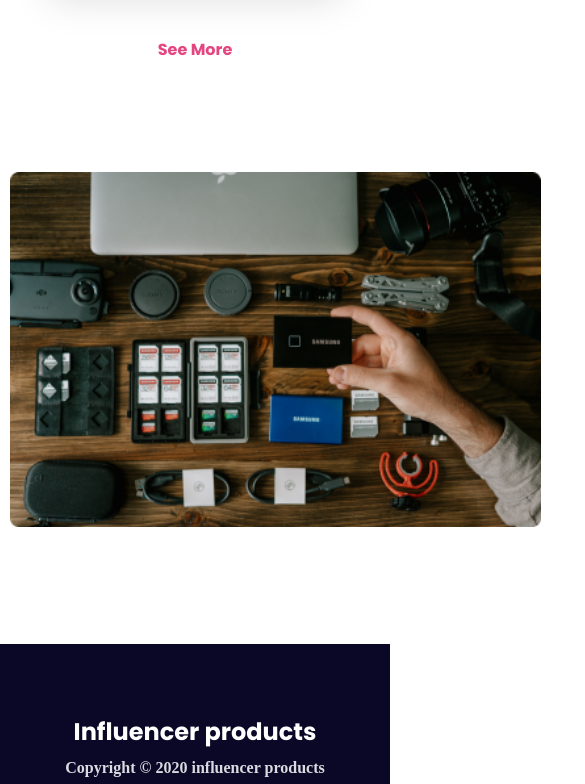
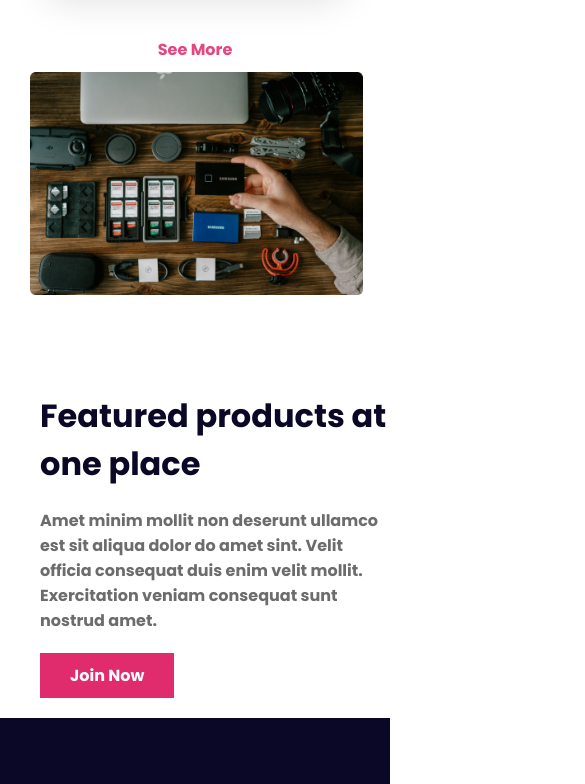
Before and after one commit to itzmenajmul/influencer-gear, a plain HTML site: page index.html in a window 390 px wide. Shown: the part 5941-6725 px from the top of the page, 585 px wide, since content can reach past the window. Drawn offline with Linux system fonts and the light colour scheme.

Commit message:
yeahu finally done feauture section responsive and done site all things

```diff
--- a/styles/responsive.css
+++ b/styles/responsive.css
@@ -1,7 +1,8 @@
 /* medium device */
 @media screen and (max-width: 992px){
     .nav-container,
-    .banner-container{
+    .banner-container,
+    .feature-container{
         flex-direction: column;
       }
 
@@ -18,13 +19,20 @@
         width: 100%;
         height: 100%;
       }
+
+      .feature-container {
+        width: 100%;
+        margin: 0 20px;
+      }
+
 }
 
 /* small device */
 @media screen and (max-width: 576px){
     .nav-container,
     .banner-container,
-    .sponsor-container{
+    .sponsor-container,
+    .feature-container{
         flex-direction: column;
       }
 
@@ -56,6 +64,11 @@
         height: 100%;
       }
 
+      .feature-container {
+        width: 100%;
+        margin: 0 20px;
+      }
+
 
 }
 
--- a/styles/style.css
+++ b/styles/style.css
@@ -296,5 +296,3 @@
     width: 20px;
     height: 20px;
   }
-
-  /* footer design ends here */
```
